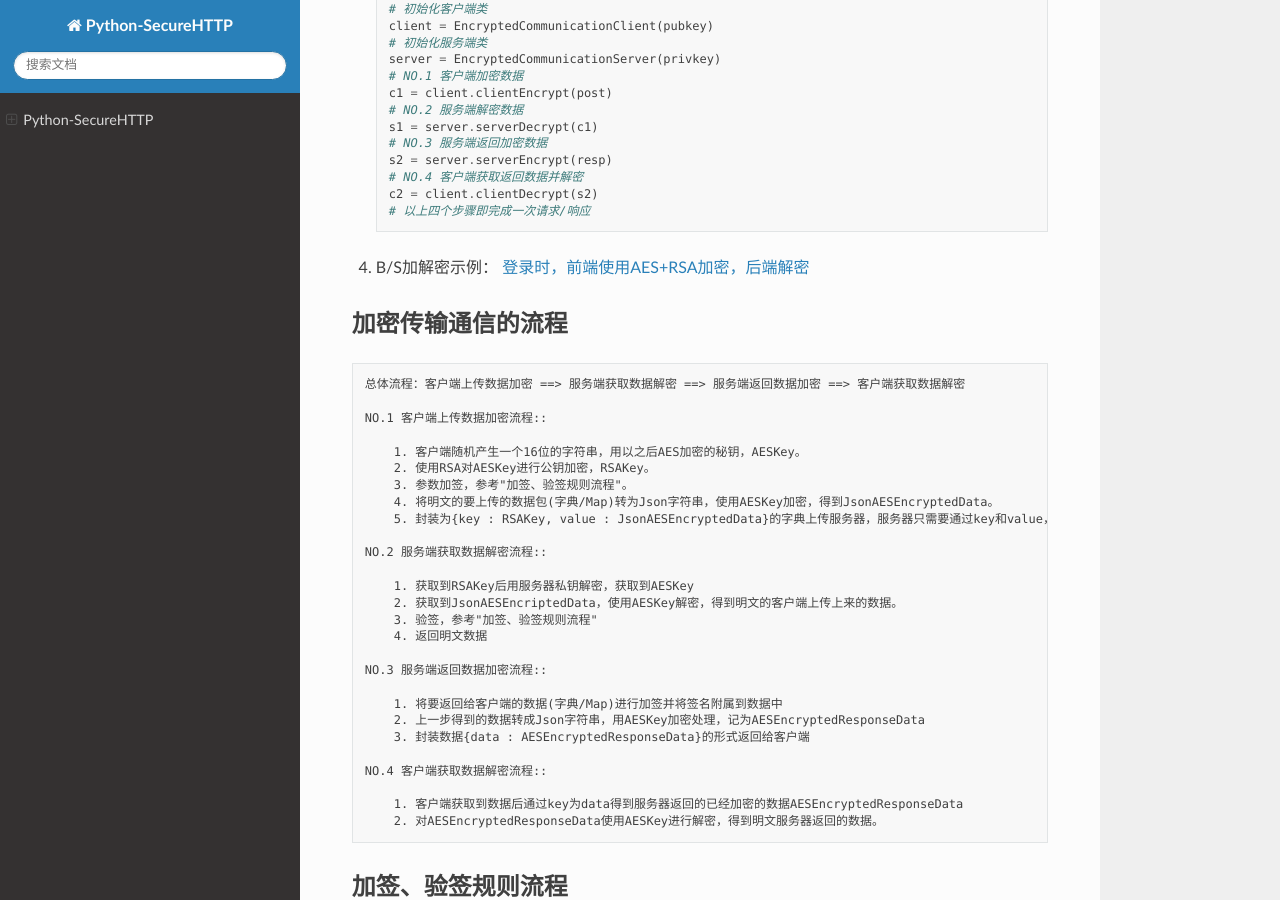
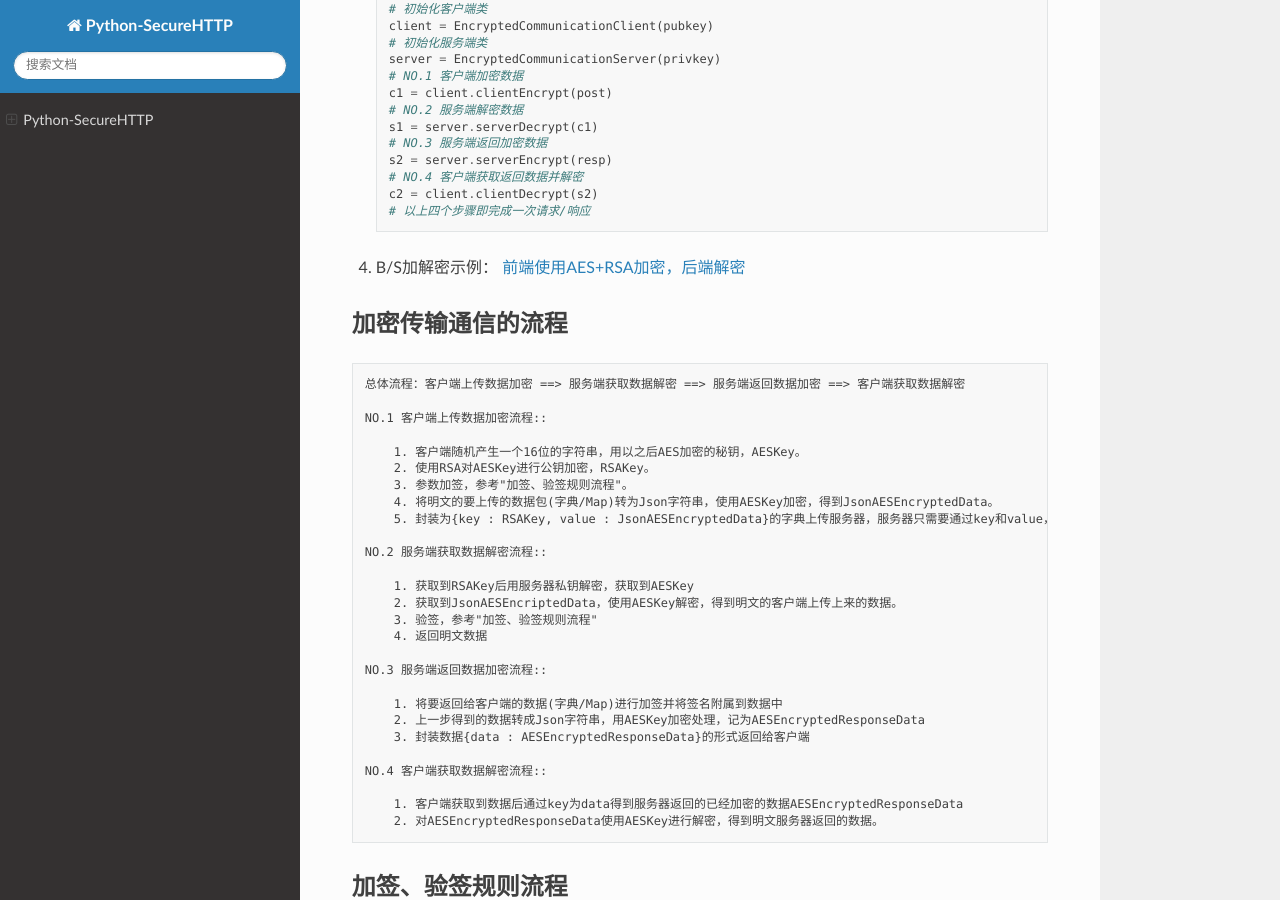
Before and after one commit to staugur/Python-SecureHTTP, a Sphinx documentation site: the page built from docs/index.rst, in a window 1280 px wide and 900 px high, scrolled down 1641 px. Built offline with Sphinx 7.4.7 and the Read the Docs theme 2.0.0, drawn with Linux system fonts in a browser that asks for light colours.

Commit message:
update docs

```diff
--- a/docs/index.rst
+++ b/docs/index.rst
@@ -98,7 +98,7 @@ Python-SecureHTTP
        c2 = client.clientDecrypt(s2)
        # 以上四个步骤即完成一次请求/响应
 
-4. B/S加解密示例： `登录时，前端使用AES+RSA加密，后端解密 <https://github.com/staugur/Python-SecureHTTP/tree/master/examples/BS-RSA>`__
+4. B/S加解密示例： `前端使用AES+RSA加密，后端解密 <https://github.com/staugur/Python-SecureHTTP/tree/master/examples/BS-RSA>`__
 
 
 加密传输通信的流程
--- a/setup.py
+++ b/setup.py
@@ -64,7 +64,7 @@ Python-SecureHTTP
        c2 = client.clientDecrypt(s2)
        # 以上四个步骤即完成一次请求/响应
 
-4. B/S加解密示例： `登录时，前端使用AES+RSA加密，后端解密 <https://github.com/staugur/Python-SecureHTTP/tree/master/examples/BS-RSA>`__
+4. B/S加解密示例： `前端使用AES+RSA加密，后端解密 <https://github.com/staugur/Python-SecureHTTP/tree/master/examples/BS-RSA>`__
 
 
 文档(Documentation)
```
Also changed, not shown: README.md (+1 -1 lines), 1 other file.
